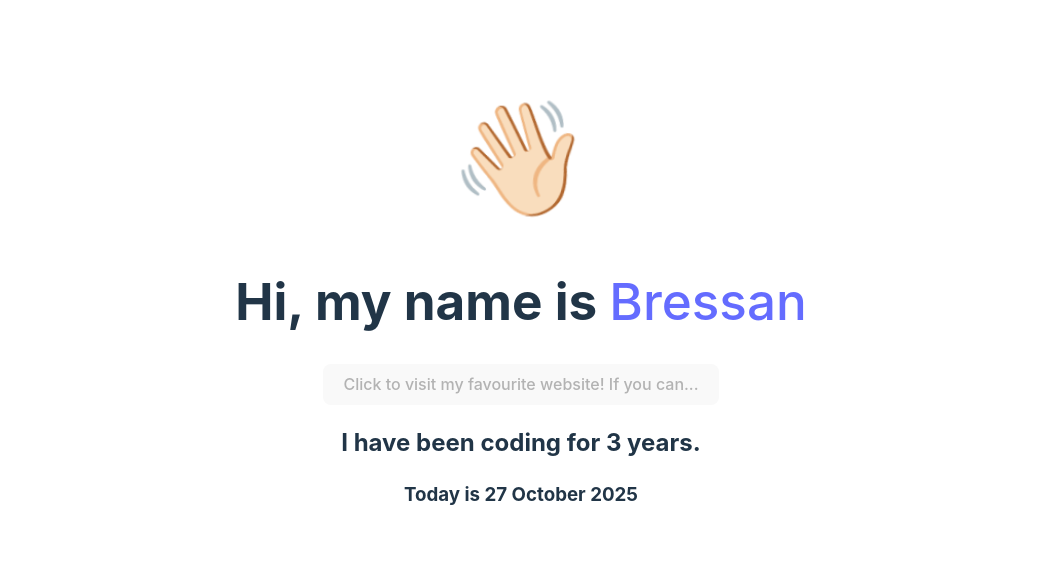
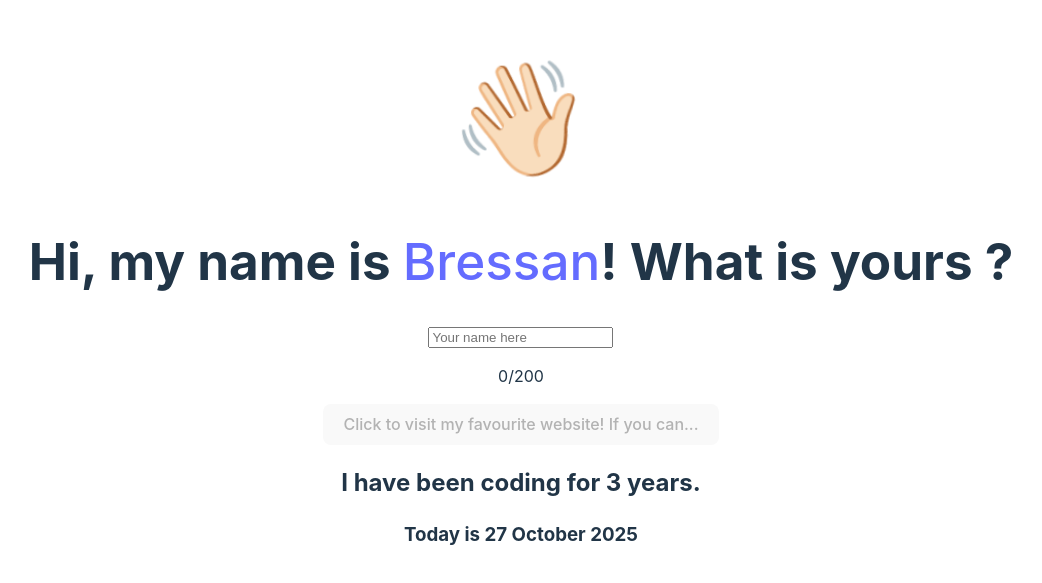
Before and after one commit to VitorBressan/Practicing-Vue, a Vue app in the folder Estudo Vue/: page / in a window 1280 px wide. Shown: the part 101-684 px from the top of the page, without its empty margins (119-1161 px from the left). Built offline with nearby package versions, Linux system fonts and the light colour scheme.

Commit message:
create and implements a computed variable

```diff
--- a/Estudo Vue/src/App.vue
+++ b/Estudo Vue/src/App.vue
@@ -1,5 +1,5 @@
 <script setup>
-import { ref } from 'vue';
+import { ref, computed } from 'vue';
 
 //data
 const name = ref('Bressan');
@@ -19,14 +19,24 @@ const event = ref('dblclick');
 const blockLeave = () => {
   alert("You can't leave!");
 };
+
+const newItem = ref("");
+const characterCount = computed(()=>{
+  return newItem.value.length
+});
 </script>
 
 <template>
   <span v-bind="attributes">👋🏻</span>
   <h1>
     Hi, my name is
-    <a v-on:click.prevent="blockLeave" :href="'https://github.com/' + username" target="_blank">{{ name }}</a>
+    <a v-on:click.prevent="blockLeave" :href="'https://github.com/' + username" target="_blank">{{ name }}</a>!
+    What is yours ?
   </h1>
+  <input v-model="newItem" placeholder="Your name here">
+  <p class="counter">
+    {{ characterCount }}/200
+  </p>
   <a :href>
     <button :disabled>Click to visit my favourite website! If you can...</button>
   </a>
```
